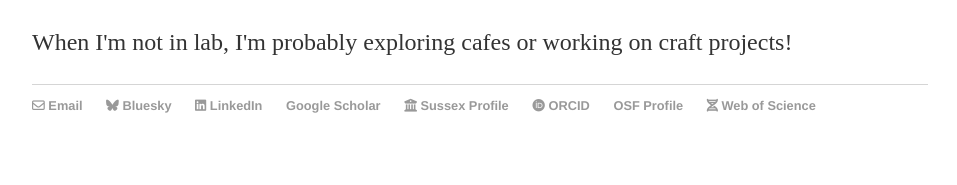
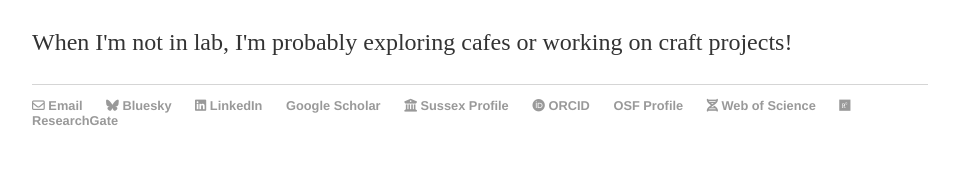
Before and after one commit to cdfine/cdfine.github.io, a Jekyll site: the page built from index.html, in a window 1280 px wide. Shown: the part 991-1176 px from the top of the page, without its empty margins (160-1117 px from the left). Built offline with Jekyll 4.4.1, drawn with Linux system fonts in a browser that asks for light colours; a style sheet for code colours, icons or effects is not loaded.

Commit message:
Update default.html
add researchgate

```diff
--- a/_layouts/default.html
+++ b/_layouts/default.html
@@ -33,6 +33,7 @@
 			<li><a href="https://orcid.org/0000-0003-3691-3410" target="_blank"><i class="fa-brands fa-orcid"></i> ORCID</a></li>
 			<li><a href="https://osf.io/65hba" target="_blank"><i class="ai ai-osf"></i> OSF Profile</a></li>
 			<li><a href="https://www.webofscience.com/wos/author/record/PLS-1006-2026" target="_blank"><i class="fa-solid fa-dna"></i> Web of Science</a></li>
+			<li><a href="https://www.researchgate.net/profile/Carli-Fine" target="_blank"><i class="fa-brands fa-researchgate"></i> ResearchGate</a></li>
 		</ul>
 			<div id="wcb" class="carbonbadge"></div>
 			<script src="https://unpkg.com/website-carbon-badges@1.1.3/b.min.js" defer></script>
```
